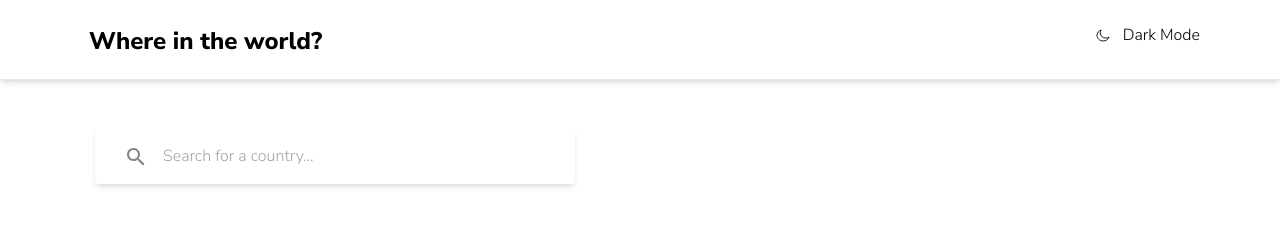
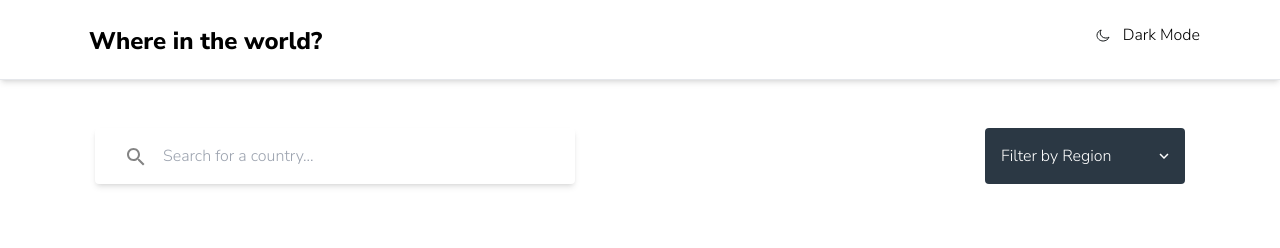
Before and after one commit to thevolcanomanishere/fementor-challenges-3, a React (Vite) app in the folder rest-countries-api/: page / in a window 1280 px wide. Shown: the top 248 px of the page. Built offline with nearby package versions, Linux system fonts and the light colour scheme; grey boxes are pictures that could not be loaded; what tailwind-children would draw is missing.

Commit message:
Add dropdown filter

```diff
--- a/rest-countries-api/src/components/FilterAndSearch.tsx
+++ b/rest-countries-api/src/components/FilterAndSearch.tsx
@@ -1,5 +1,5 @@
-import { Menu } from "@headlessui/react";
-import React from "react";
+import { Menu, Transition } from "@headlessui/react";
+import React, { Fragment, useEffect, useState } from "react";
 import Countries from "../../data.json";
 import SearchIcon from "../../public/search.svg";
 import SearchIconDark from "../../public/searchDark.svg";
@@ -19,10 +19,32 @@ const FilterAndSearch = ({
     });
     setCountries(filteredCountries);
   };
+  const [dropDownRegion, setDropDownRegion] =
+    useState<string>("Filter by Region");
+
+  useEffect(() => {
+    const region = countries.filter(
+      (country) => country.region === dropDownRegion
+    );
+    setCountries(region);
+  }, [dropDownRegion]);
+
+  const renderRegionOptions = () => {
+    const regions = [
+      ...new Set(countries.map((country) => country.region).sort()),
+    ];
+    return regions.map((region) => (
+      <Menu.Item>
+        <button className="text-left" onClick={() => setDropDownRegion(region)}>
+          {region}
+        </button>
+      </Menu.Item>
+    ));
+  };
 
   return (
     <div className="flex flex-col md:flex-row justify-between py-[48px]">
-      <div className="max-w-[480px] w-full">
+      <div className="max-w-[480px] w-full mr-4">
         <input
           className="shadow-md h-[56px] w-full rounded pl-[68px] dark:text-white dark:bg-primaryDark placeholder:dark:text-white"
           placeholder="Search for a country..."
@@ -40,37 +62,50 @@ const FilterAndSearch = ({
           alt="Search Icon"
         />
       </div>
-      {/* <h1>Hello</h1> */}
-      {/* <div>
-        <Menu>
-          <Menu.Button>More</Menu.Button>
-          <Menu.Items>
-            <Menu.Item>
-              {({ active }) => (
-                <a
-                  className={`${active && "bg-blue-500"}`}
-                  href="/account-settings"
-                >
-                  Account settings
-                </a>
-              )}
-            </Menu.Item>
-            <Menu.Item>
-              {({ active }) => (
-                <a
-                  className={`${active && "bg-blue-500"}`}
-                  href="/account-settings"
-                >
-                  Documentation
-                </a>
-              )}
-            </Menu.Item>
-            <Menu.Item disabled>
-              <span className="opacity-75">Invite a friend (coming soon!)</span>
-            </Menu.Item>
-          </Menu.Items>
+      <div>
+        <Menu
+          as="div"
+          className="inline-block p-4 bg-primaryDark rounded min-w-[200px] relative h-14"
+        >
+          <Menu.Button className="flex flex-row justify-between text-white rounded text-center w-full h-full z-100">
+            <span>{dropDownRegion}</span>
+            <svg
+              className="ml-4 mt-2"
+              width="10"
+              height="7"
+              viewBox="0 0 10 7"
+              fill="none"
+              xmlns="http://www.w3.org/2000/svg"
+            >
+              <path
+                fill-rule="evenodd"
+                clip-rule="evenodd"
+                d="M8.45 1.45L5 4.9L1.55 1.45L0.5 2.5L5 7L9.5 2.5L8.45 1.45Z"
+                fill="white"
+              />
+            </svg>
+          </Menu.Button>
+          <Transition
+            as={Fragment}
+            enter="transition ease-out duration-100"
+            enterFrom="transform opacity-0 scale-95"
+            enterTo="transform opacity-100 scale-100"
+            leave="transition ease-in duration-75"
+            leaveFrom="transform opacity-100 scale-100"
+            leaveTo="transform opacity-0 scale-95"
+          >
+            <Menu.Items className="absolute origin-center right-0 mt-[19px] bg-primaryDark text-white flex flex-col px-5 py-3 space-y-3 min-w-[200px] z-50 rounded">
+              {/* <Menu.Item>{({ active }) => <p>Africa</p>}</Menu.Item>
+              <Menu.Item>{({ active }) => <p>America</p>}</Menu.Item>
+              <Menu.Item>{({ active }) => <p>Asia</p>}</Menu.Item>
+              <Menu.Item>{({ active }) => <p>Europe</p>}</Menu.Item>
+              <Menu.Item>{({ active }) => <p>Oceania</p>}</Menu.Item> */}
+
+              {renderRegionOptions()}
+            </Menu.Items>
+          </Transition>
         </Menu>
-      </div> */}
+      </div>
     </div>
   );
 };
```
